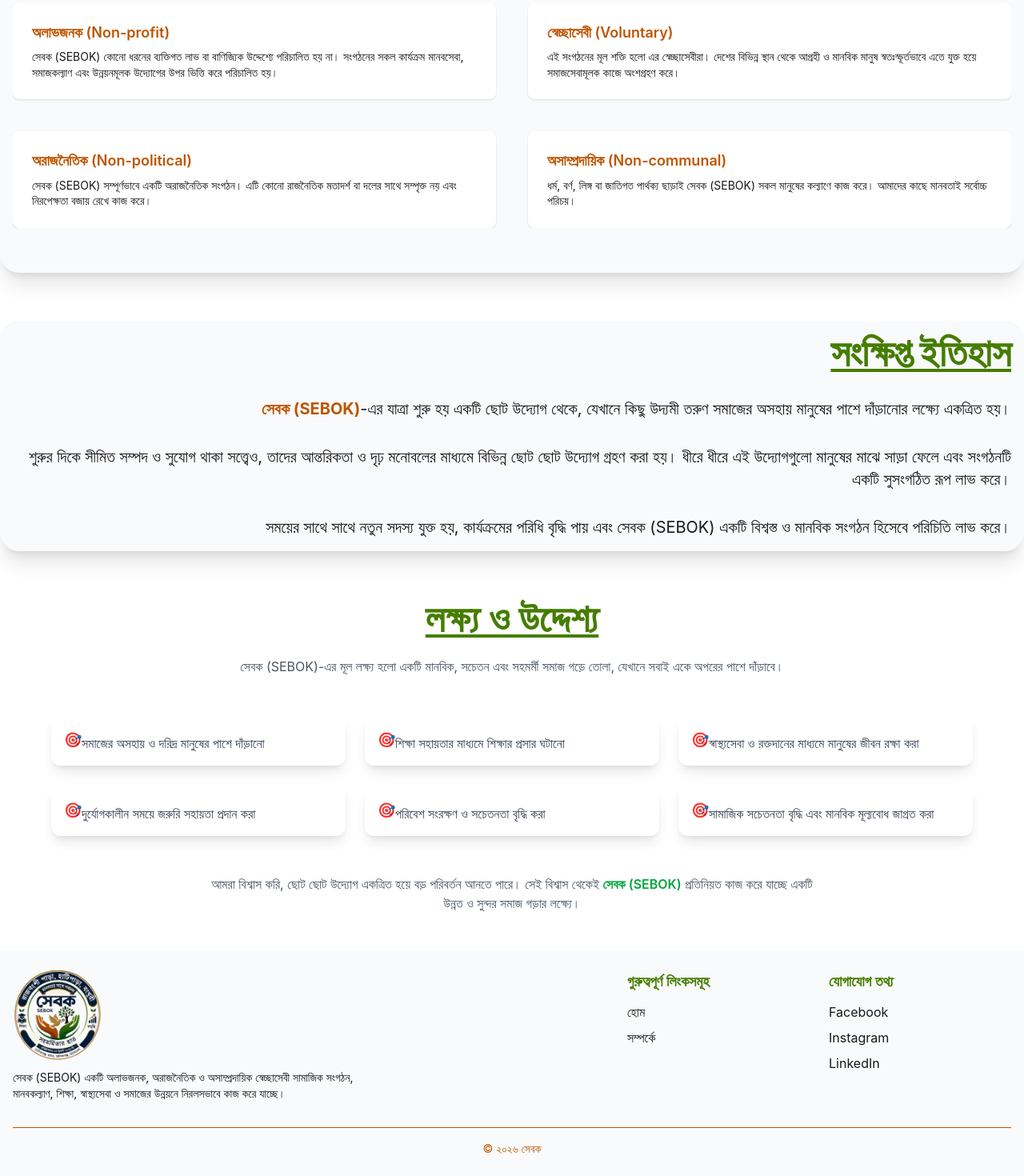
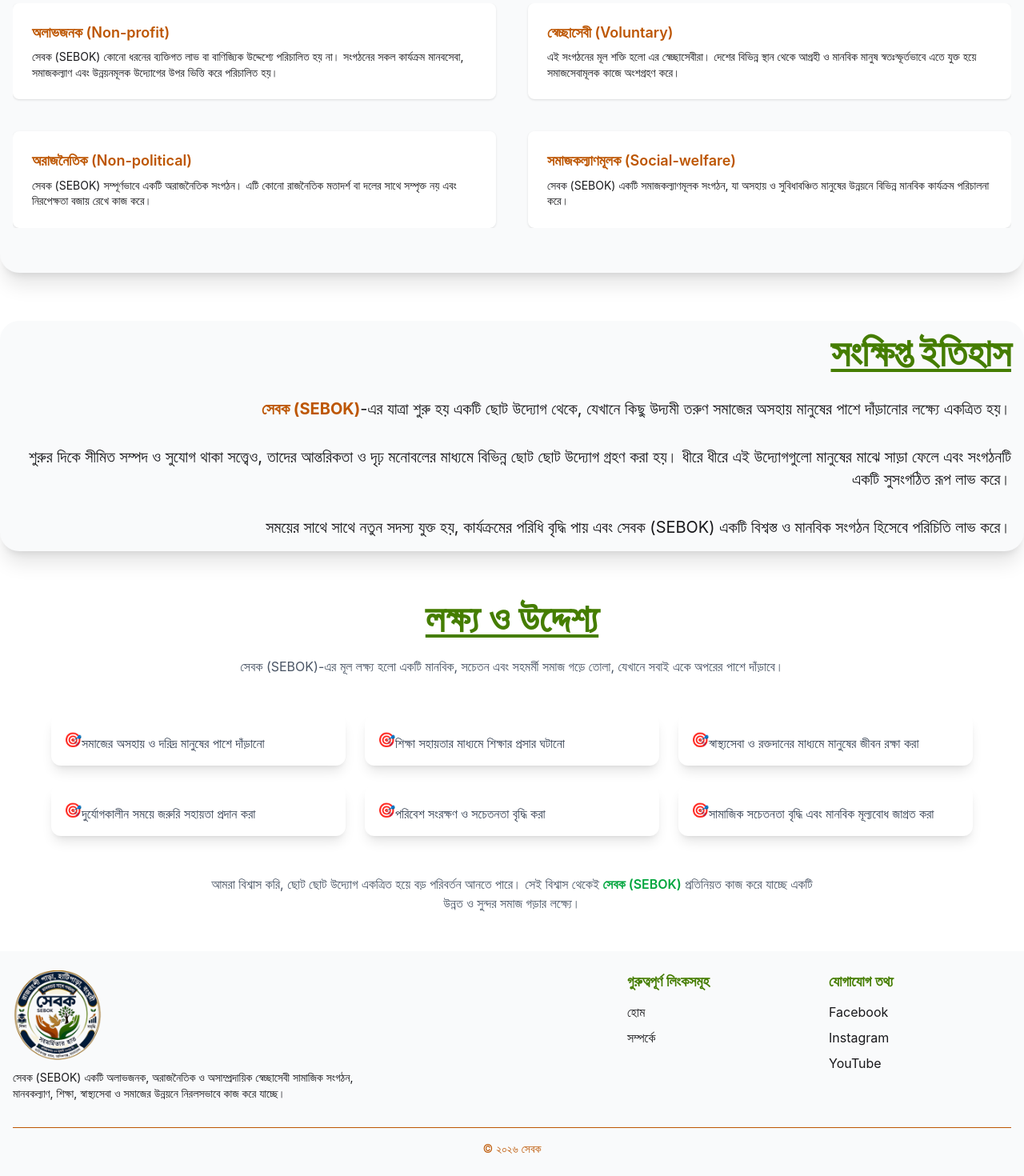
Before and after one commit to Alok52682/sebok, a React (Vite) app: page /about in a window 1280 px wide. Shown: the part 1189-2659 px from the top of the page at 80% size. Built offline with nearby package versions, Linux system fonts and the light colour scheme.

Commit message:
initially about section is completed

```diff
--- a/src/Components/Footer/Footer.jsx
+++ b/src/Components/Footer/Footer.jsx
@@ -68,8 +68,8 @@ const Footer = () => {
                                     </Link>
                                 </li>
                                 <li>
-                                    <Link to="###" className="hover:text-heading">
-                                        LinkedIn
+                                    <Link to="https://www.youtube.com/@sebokinfo" className="hover:text-heading">
+                                        YouTube
                                     </Link>
                                 </li>
                             </ul>
--- a/src/Pages/AboutUs/AboutUs.jsx
+++ b/src/Pages/AboutUs/AboutUs.jsx
@@ -42,8 +42,8 @@ const AboutUs = () => {
                     </div>
                     <div className="card bg-base-100 card-md shadow-sm">
                         <div className="card-body">
-                            <h2 className="card-title text-[#bd5602]">অসাম্প্রদায়িক (Non-communal)</h2>
-                            <p>ধর্ম, বর্ণ, লিঙ্গ বা জাতিগত পার্থক্য ছাড়াই সেবক (SEBOK) সকল মানুষের কল্যাণে কাজ করে। আমাদের কাছে মানবতাই সর্বোচ্চ পরিচয়।</p>
+                            <h2 className="card-title text-[#bd5602]">সমাজকল্যাণমূলক (Social-welfare)</h2>
+                            <p>সেবক (SEBOK) একটি সমাজকল্যাণমূলক সংগঠন, যা অসহায় ও সুবিধাবঞ্চিত মানুষের উন্নয়নে বিভিন্ন মানবিক কার্যক্রম পরিচালনা করে।</p>
                         </div>
                     </div>
                 </div>
```
